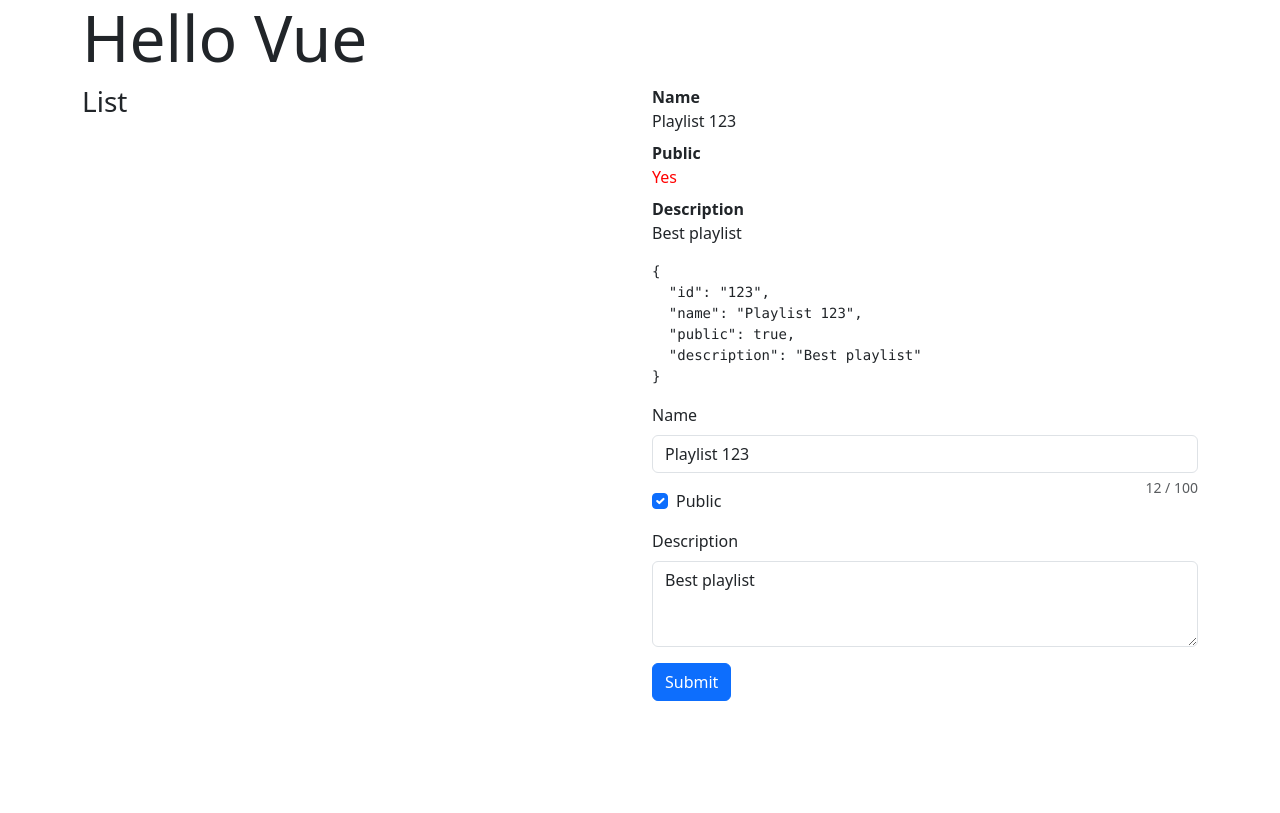
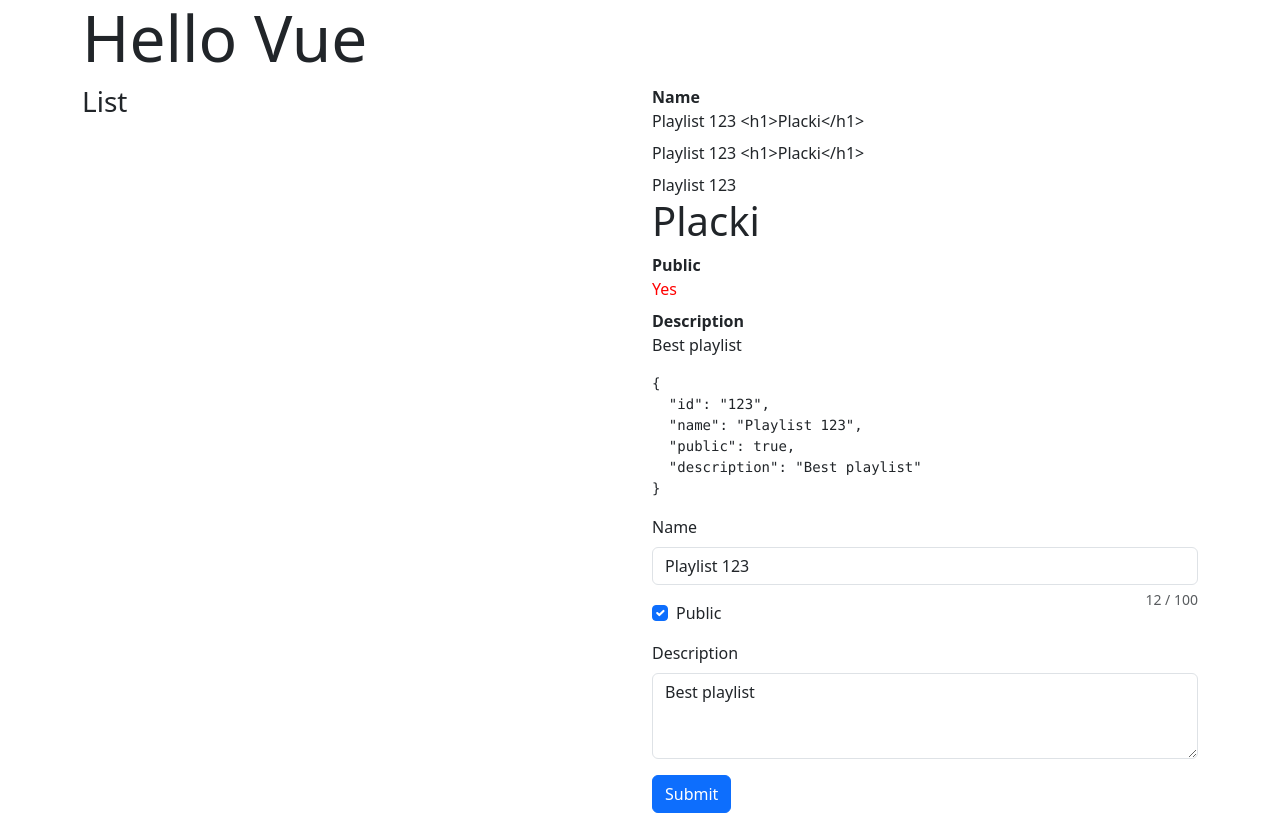
Before and after one commit to ev45ive/sages-vue-open-wrzesien, a Vue app: page / in a window 1280 px wide. Built offline with nearby package versions, Linux system fonts and the light colour scheme.

Commit message:
{{ text }} v-text  vs v-html

```diff
--- a/src/playlists/components/PlaylistDetails.vue
+++ b/src/playlists/components/PlaylistDetails.vue
@@ -5,6 +5,8 @@
     <dl v-bind:id="'playlist_' + playlist.id" :title="playlist.name">
       <dt>Name</dt>
       <dd>{{ playlist.name }}</dd>
+      <dd v-text="playlist.name "></dd>
+      <dd v-html="playlist.name "></dd>
 
       <dt>Public</dt>
       <dd
@@ -26,11 +28,9 @@
 <script lang="ts" setup>
 import { ref } from "vue";
 
-// export default defineComponent({
-//   setup() {
 const playlist = ref({
   id: "123",
-      name: "Playlist 123",
+  name: "Playlist 123 <h1>Placki</h1>",
   public: true,
   description: "Best playlist",
 });
@@ -38,10 +38,6 @@ import { ref } from "vue";
 const togglePublic = () => {
   playlist.value.public = !playlist.value.public;
 };
-
-//     return { playlist, togglePublic };
-//   },
-// });
 </script>
 
 <style scoped>
```
Lines whose indentation alone changed are shown as unchanged.
